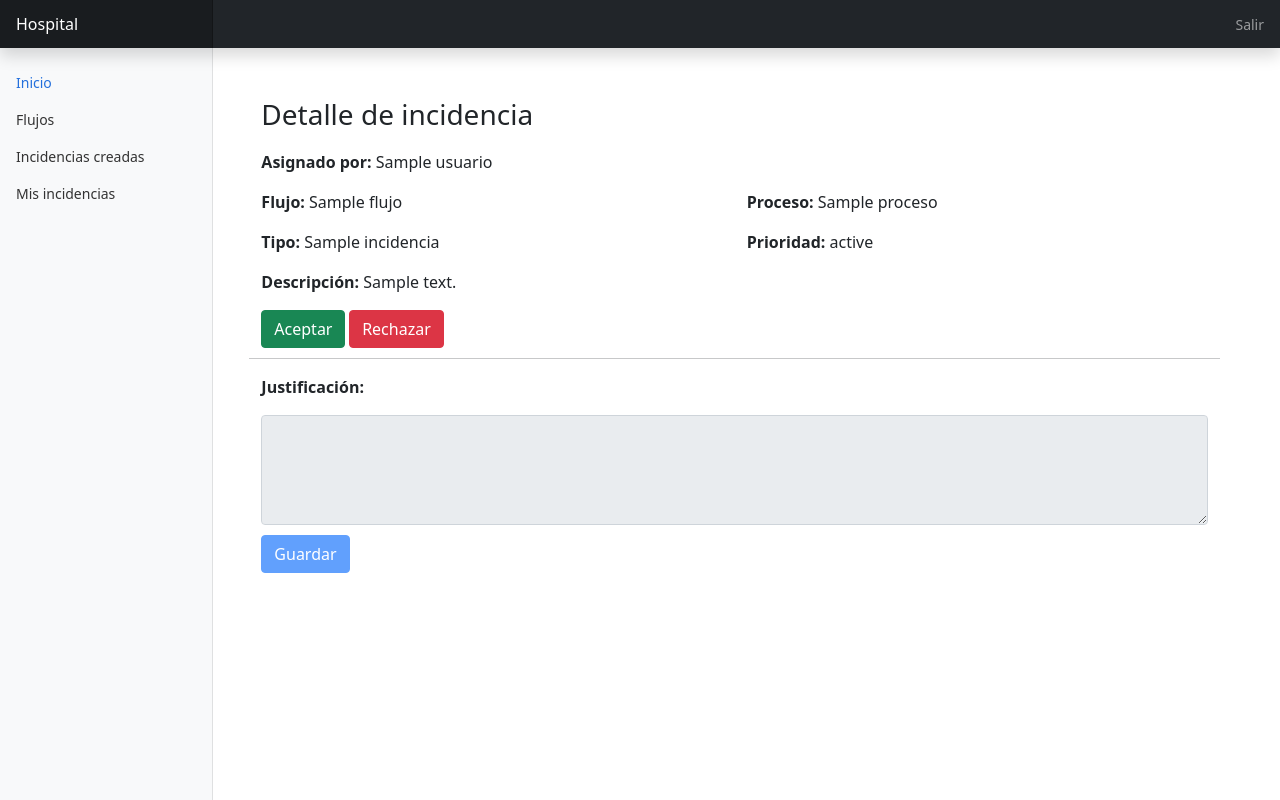
After one commit to kennychavez777/qa_project, a Flask app: page /justification/1 in a window 1280 px wide. The commit adds this page. Run offline with Flask 2, Linux system fonts and the light colour scheme; the visitor is signed in with stand-in values (Sample User, id 1); tables that the repository leaves empty or names only in its code hold one stand-in row (values such as "Sample post"); some libraries are stand-ins or nearby versions.

Commit message:
added justification form layout

```diff
--- a/app.py
+++ b/app.py
@@ -50,10 +50,10 @@ def get_flows():
 @app.route('/my-incidences')
 def get_my_incidences():
     cursor = mysql.connection.cursor()
-    cursor.execute("SELECT tbp.nombre as 'process_name', tbti.nombre as 'type', tbh.descripcion as 'description', tbu.nombre as 'user_name', tbh.fecha, tbh.gravedad FROM tb_historial tbh INNER JOIN tb_tipo_incidencia tbti ON tbh.id_tipo_incidencia = tbti.id_tipo_incidencia INNER JOIN tb_usuarios tbu ON tbh.id_usuario_creador = tbu.id_usuario INNER JOIN tb_procesos tbp ON tbh.id_proceso = tbp.id_proceso WHERE tbh.id_usuario_afectado = %s", [session['user_id']])
+    cursor.execute("SELECT tbp.nombre as 'process_name', tbti.nombre as 'type', tbh.descripcion as 'description', tbu.nombre as 'user_name', tbh.fecha, tbh.gravedad, tbh.estado, tbh.id_historial FROM tb_historial tbh INNER JOIN tb_tipo_incidencia tbti ON tbh.id_tipo_incidencia = tbti.id_tipo_incidencia INNER JOIN tb_usuarios tbu ON tbh.id_usuario_creador = tbu.id_usuario INNER JOIN tb_procesos tbp ON tbh.id_proceso = tbp.id_proceso WHERE tbh.id_usuario_afectado = %s", [session['user_id']])
     created_incidences = cursor.fetchall()
     print(created_incidences)
-    return render_template('created-incidences.html', incidences=created_incidences)
+    return render_template('my-incidences.html', incidences=created_incidences)
 
 @app.route('/flow-detail/<id>', methods=['GET'])
 def get_flow_detail(id):
@@ -120,10 +120,19 @@ def save_history():
 @app.route('/created-incidences')
 def get_created_incidences():
     cursor = mysql.connection.cursor()
-    cursor.execute("SELECT tbp.nombre as 'process_name', tbti.nombre as 'type', tbh.descripcion as 'description', tbu.nombre as 'user_name', tbh.fecha, tbh.gravedad FROM tb_historial tbh INNER JOIN tb_tipo_incidencia tbti ON tbh.id_tipo_incidencia = tbti.id_tipo_incidencia INNER JOIN tb_usuarios tbu ON tbh.id_usuario_afectado = tbu.id_usuario INNER JOIN tb_procesos tbp ON tbh.id_proceso = tbp.id_proceso WHERE id_usuario_creador = %s", [session['user_id']])
+    cursor.execute("SELECT tbp.nombre as 'process_name', tbti.nombre as 'type', tbh.descripcion as 'description', tbu.nombre as 'user_name', tbh.fecha, tbh.gravedad, tbh.estado FROM tb_historial tbh INNER JOIN tb_tipo_incidencia tbti ON tbh.id_tipo_incidencia = tbti.id_tipo_incidencia INNER JOIN tb_usuarios tbu ON tbh.id_usuario_afectado = tbu.id_usuario INNER JOIN tb_procesos tbp ON tbh.id_proceso = tbp.id_proceso WHERE id_usuario_creador = %s", [session['user_id']])
     created_incidences = cursor.fetchall()
     print(created_incidences)
     return render_template('created-incidences.html', incidences=created_incidences)
 
+@app.route('/justification/<id>', methods=['GET'])
+def get_justification_form(id):
+    cursor = mysql.connection.cursor()
+    cursor.execute("SELECT tbp.nombre as 'process_name', tbti.nombre as 'type', tbh.descripcion as 'description', tbu.nombre as 'user_name', tbh.fecha, tbh.gravedad, tbh.estado, tbh.id_historial, tbf.nombre as 'flow_name' FROM tb_historial tbh INNER JOIN tb_tipo_incidencia tbti ON tbh.id_tipo_incidencia = tbti.id_tipo_incidencia INNER JOIN tb_usuarios tbu ON tbh.id_usuario_creador = tbu.id_usuario INNER JOIN tb_procesos tbp ON tbh.id_proceso = tbp.id_proceso INNER JOIN tb_flujo tbf ON tbp.id_flujo = tbf.id_flujo WHERE id_historial = %s", [id])
+    history = cursor.fetchall()
+
+    print(history)
+    return render_template('justification-form.html', history=history[0])
+
 if __name__ == '__main__':
     app.run(port=3000, debug=True)
--- a/templates/flow-detail.html
+++ b/templates/flow-detail.html
@@ -42,7 +42,7 @@
                             <textarea class="form-control" name="descripcion" rows="4"></textarea>
                         </div>
                         <div class="col-12 space-top">
-                            <label class="form-label">Tipo de incidencia</label>
+                            <label class="form-label">Prioridad</label>
                             <select class="form-select" aria-label="Seleccionar incidencia" name="gravedad">
                                 <option selected>Selecciona gravedad</option>
                                 <option value="bajo">Bajo</option>
--- /dev/null
+++ b/templates/justification-form.html
@@ -0,0 +1,45 @@
+{% extends "layout.html" %}
+{% block body %}
+<style>
+    p {
+        font-size: 16px;
+    }
+</style>
+<div class="container">
+    <div class="row">
+        <h3 style="margin-top: 50px;">Detalle de incidencia </h3>
+        <div class=" row col-md-12 col-lg-12 space-top">
+            <div class="col-md-12 col-lg-12">
+                <p><strong>Asignado por: </strong>{{ history.3 }}</p>
+            </div>
+            <div class="col-md-6 col-lg-6">
+                <p><strong>Flujo: </strong>{{ history.8 }}</p>
+            </div>
+            <div class="col-md-6 col-lg-6">
+                <p><strong>Proceso: </strong>{{ history.0 }}</p>
+            </div>
+            <div class="col-md-6 col-lg-6">
+                <p><strong>Tipo: </strong>{{ history.1 }}</p>
+            </div>
+            <div class="col-md-6 col-lg-6">
+                <p><strong>Prioridad: </strong>{{ history.6 }}</p>
+            </div>
+            <div class="col-md-12 col-lg-12">
+                <p><strong>Descripción: </strong>{{ history.2 }}</p>
+            </div>
+            <div class="col-md-12 col-lg-12">
+                <button type="button" class="btn btn-success" >Aceptar</button>
+                <button type="button" class="btn btn-danger">Rechazar</button>
+            </div>
+            <hr class="space-top">
+            <div class="col-md-12 col-lg-12">
+                <form action="">
+                    <p><strong>Justificación: </strong></p>
+                    <textarea class="form-control" name="descripcion" rows="4" readonly="true"></textarea>
+                    <button type="button" class="btn btn-primary space-top" disabled="true">Guardar</button>
+                </form>
+            </div>
+        </div>
+    </div>
+</div>
+{% endblock %}
```
Also changed, not shown: templates/created-incidences.html (+5 -2 lines), templates/index.html (deleted, +0 -13 lines), templates/my-incidences.html (+11 -3 lines).
